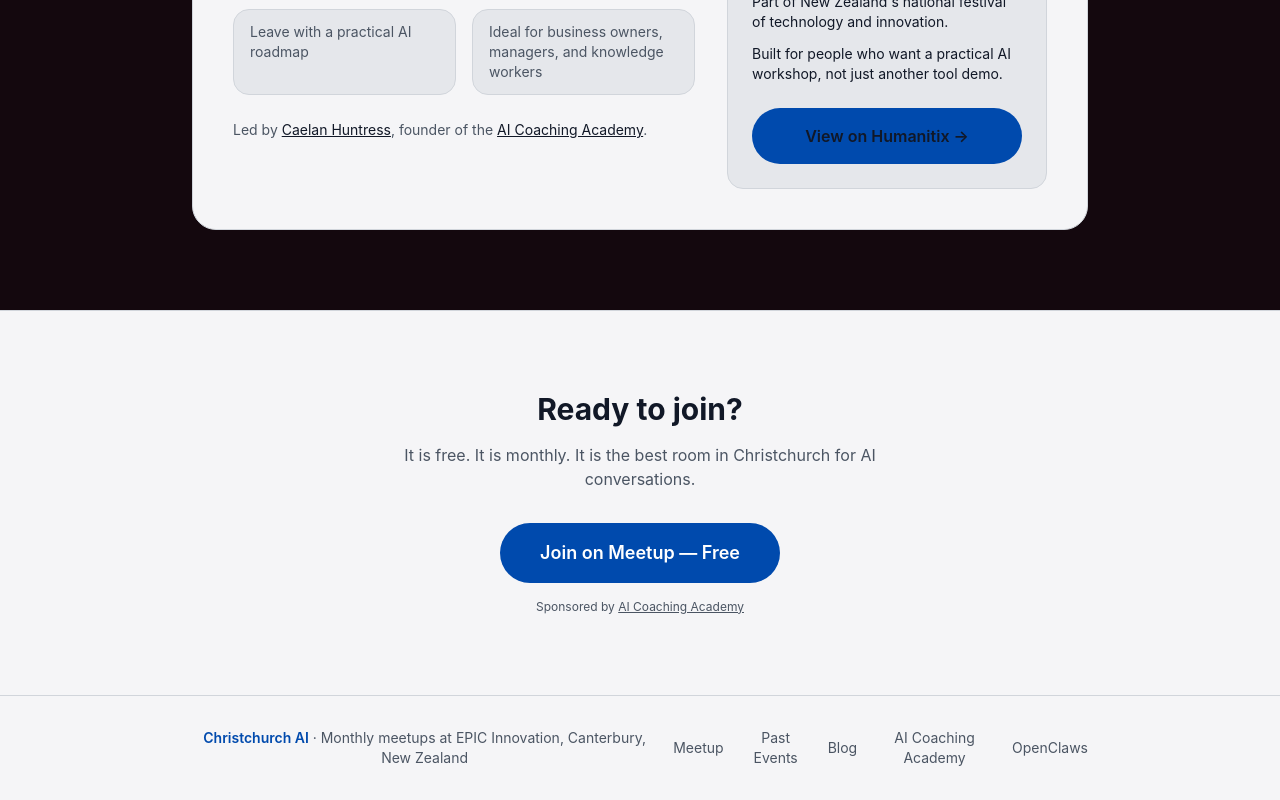
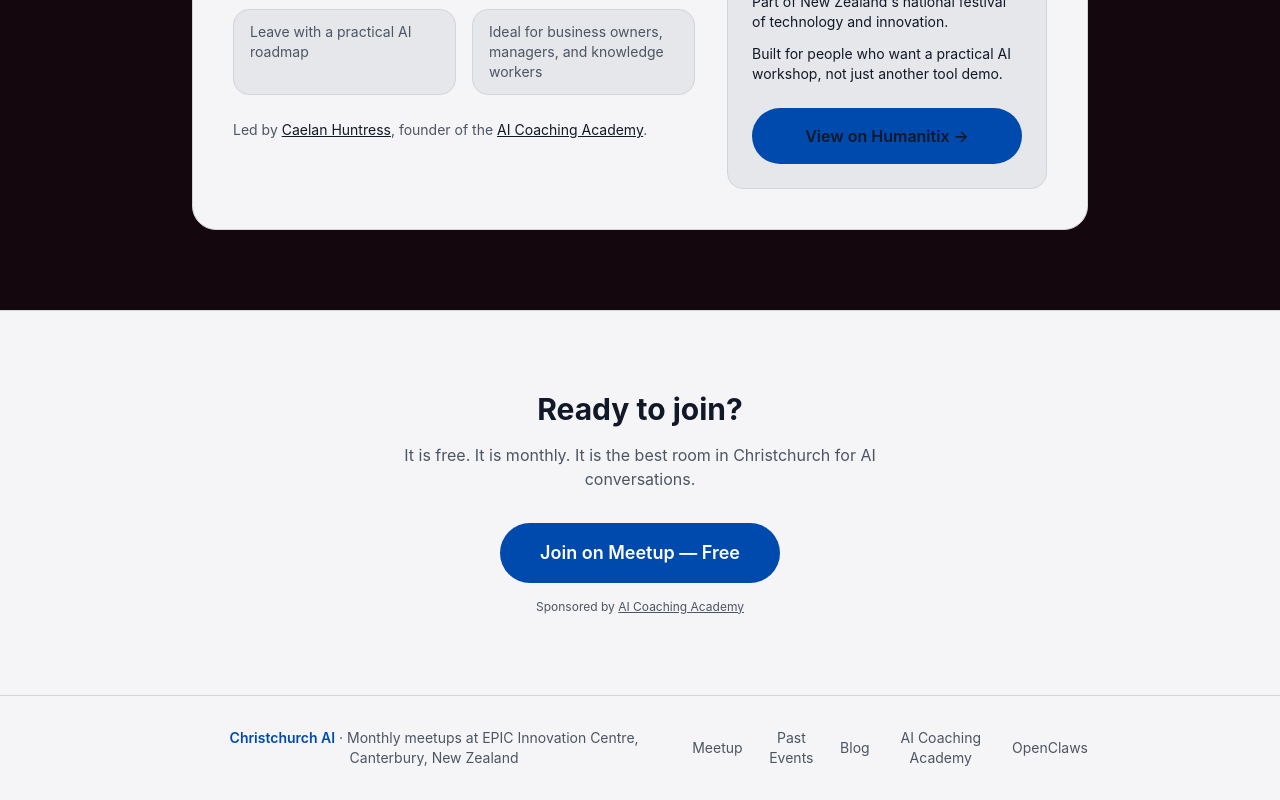
Before and after one commit to caelanhuntress/christchurch-ai, a Next.js app: page / in a window 1280 px wide. Shown: the part 7031-7831 px from the top of the page. Built offline with nearby package versions, Linux system fonts and the light colour scheme.

Commit message:
chore: clarify Christchurch AI footer venue

```diff
--- a/app/page.tsx
+++ b/app/page.tsx
@@ -506,7 +506,7 @@
         {/* Footer */}
         <footer className="px-6 py-8 border-t text-center text-sm" style={{ borderColor: "var(--border)", color: "var(--text-muted)" }}>
           <div className="max-w-4xl mx-auto flex flex-col md:flex-row items-center justify-between gap-4">
-            <div><span style={{ color: "var(--accent)" }} className="font-semibold">Christchurch AI</span> · Monthly meetups at EPIC Innovation, Canterbury, New Zealand</div>
+            <div><span style={{ color: "var(--accent)" }} className="font-semibold">Christchurch AI</span> · Monthly meetups at EPIC Innovation Centre, Canterbury, New Zealand</div>
             <div className="flex items-center gap-6">
               <a href="https://meetup.com/christchurch-ai" target="_blank" rel="noopener noreferrer" className="hover:text-white transition-colors">Meetup</a>
               <Link href="/past-events" className="hover:text-white transition-colors">Past Events</Link>
```
